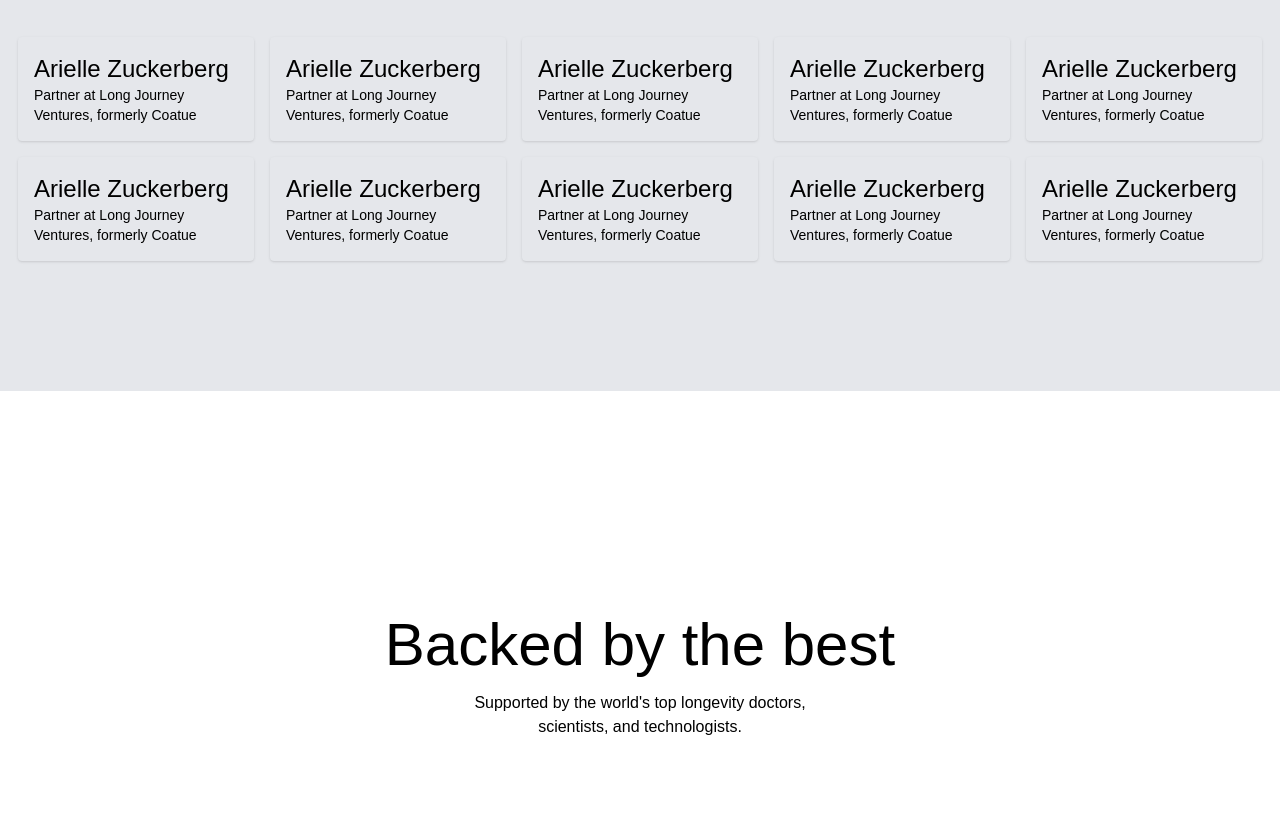
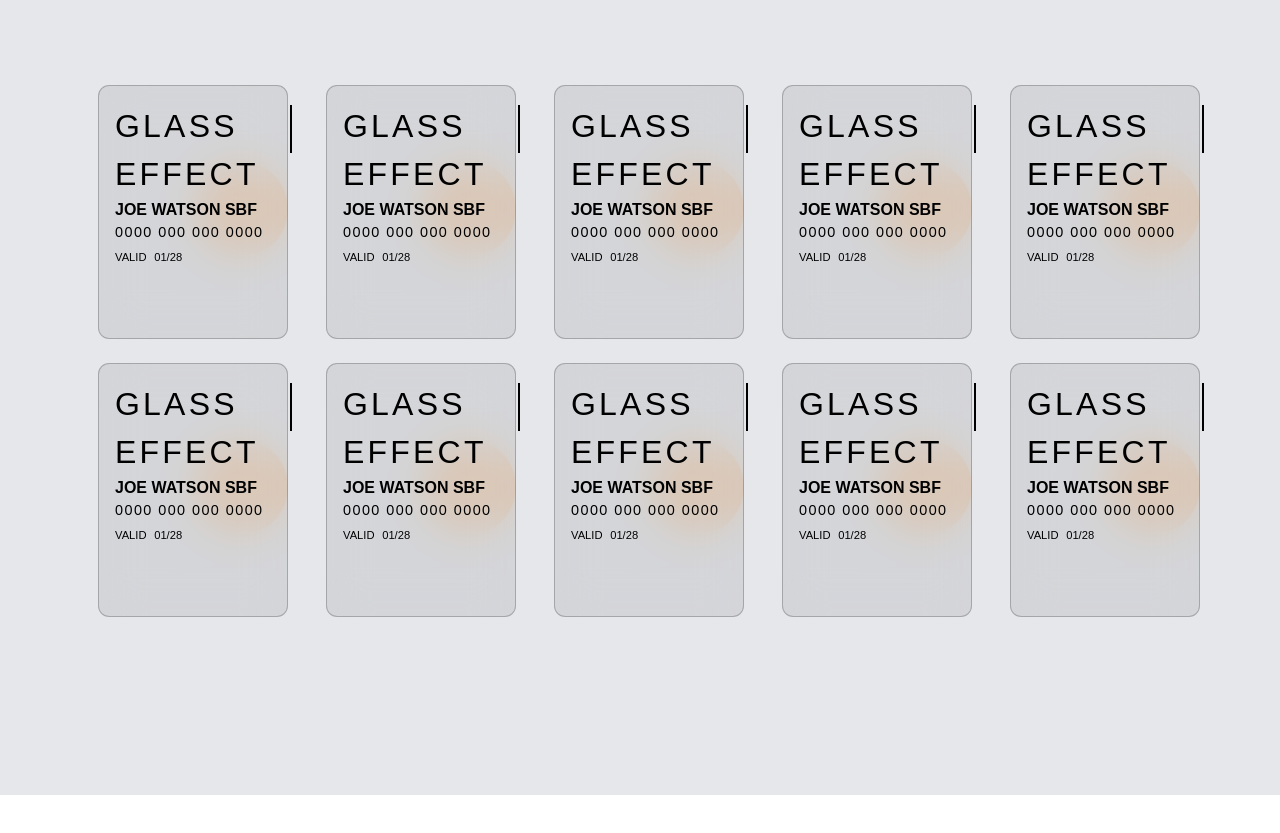
Before and after one commit to sumit-8305/sih1.0, a React (Create React App) app: page / in a window 1280 px wide. Shown: the part 4907-5740 px from the top of the page. Built offline with nearby package versions, Linux system fonts and the light colour scheme.

Commit message:
HomeUpdate

```diff
--- /dev/null
+++ b/src/components/Grid5x2.js
@@ -0,0 +1,194 @@
+import React from "react";
+import styled from "styled-components";
+
+const Grid5x2 = () => {
+  return (
+    <StyledWrapper>
+      <div className="grid md:grid-cols-5 grid-cols-2 justify-center gap-6 p-12 ml-8">
+        <div className="container">
+          <div className="box">
+            <span className="title">GLASS EFFECT</span>
+            <div>
+              <strong>JOE WATSON SBF</strong>
+              <p>0000 000 000 0000</p>
+              <span>VALID</span> <span>01/28</span>
+            </div>
+          </div>
+        </div>
+        <div className="container">
+          <div className="box">
+            <span className="title">GLASS EFFECT</span>
+            <div>
+              <strong>JOE WATSON SBF</strong>
+              <p>0000 000 000 0000</p>
+              <span>VALID</span> <span>01/28</span>
+            </div>
+          </div>
+        </div>
+        <div className="container">
+          <div className="box">
+            <span className="title">GLASS EFFECT</span>
+            <div>
+              <strong>JOE WATSON SBF</strong>
+              <p>0000 000 000 0000</p>
+              <span>VALID</span> <span>01/28</span>
+            </div>
+          </div>
+        </div>
+        <div className="container">
+          <div className="box">
+            <span className="title">GLASS EFFECT</span>
+            <div>
+              <strong>JOE WATSON SBF</strong>
+              <p>0000 000 000 0000</p>
+              <span>VALID</span> <span>01/28</span>
+            </div>
+          </div>
+        </div>
+        <div className="container">
+          <div className="box">
+            <span className="title">GLASS EFFECT</span>
+            <div>
+              <strong>JOE WATSON SBF</strong>
+              <p>0000 000 000 0000</p>
+              <span>VALID</span> <span>01/28</span>
+            </div>
+          </div>
+        </div>
+        <div className="container">
+          <div className="box">
+            <span className="title">GLASS EFFECT</span>
+            <div>
+              <strong>JOE WATSON SBF</strong>
+              <p>0000 000 000 0000</p>
+              <span>VALID</span> <span>01/28</span>
+            </div>
+          </div>
+        </div>
+        <div className="container">
+          <div className="box">
+            <span className="title">GLASS EFFECT</span>
+            <div>
+              <strong>JOE WATSON SBF</strong>
+              <p>0000 000 000 0000</p>
+              <span>VALID</span> <span>01/28</span>
+            </div>
+          </div>
+        </div>
+        <div className="container">
+          <div className="box">
+            <span className="title">GLASS EFFECT</span>
+            <div>
+              <strong>JOE WATSON SBF</strong>
+              <p>0000 000 000 0000</p>
+              <span>VALID</span> <span>01/28</span>
+            </div>
+          </div>
+        </div>
+        <div className="container">
+          <div className="box">
+            <span className="title">GLASS EFFECT</span>
+            <div>
+              <strong>JOE WATSON SBF</strong>
+              <p>0000 000 000 0000</p>
+              <span>VALID</span> <span>01/28</span>
+            </div>
+          </div>
+        </div>
+        <div className="container">
+          <div className="box">
+            <span className="title">GLASS EFFECT</span>
+            <div>
+              <strong>JOE WATSON SBF</strong>
+              <p>0000 000 000 0000</p>
+              <span>VALID</span> <span>01/28</span>
+            </div>
+          </div>
+        </div>
+      </div>
+    </StyledWrapper>
+  );
+};
+
+const StyledWrapper = styled.div`
+  .container {
+  color: black;
+  position: relative;
+  font-family: sans-serif;
+}
+
+.container::before,
+.container::after {
+  content: "";
+  background-color: #fab5704c;
+  position: absolute;
+}
+
+.container::before {
+  border-radius: 50%;
+  width: 6rem;
+  height: 6rem;
+  top: 30%;
+  right: 7%;
+}
+
+.container::after {
+  content: "";
+  position: absolute;
+  height: 3rem;
+  top: 8%;
+  right: 5%;
+  border: 1px solid;
+}
+
+.container .box {
+  width: 11.875em;
+  height: 15.875em;
+  padding: 1rem;
+  background-color: rgba(0, 0, 0, 0.074);
+  border: 1px solid rgba(0, 0, 0, 0.222);
+  -webkit-backdrop-filter: blur(20px);
+  backdrop-filter: blur(20px);
+  border-radius: 0.7rem;
+  transition: all ease 0.3s;
+}
+
+.container .box {
+  justify-content: space-between;
+}
+
+.container .box .title {
+  font-size: 2rem;
+  font-weight: 500;
+  letter-spacing: 0.1em;
+}
+
+.container .box div strong {
+  margin-bottom: 0.5rem;
+}
+
+.container .box div p {
+  margin: 0;
+  font-size: 0.9em;
+  font-weight: 300;
+  letter-spacing: 0.1em;
+}
+
+.container .box div span {
+  font-size: 0.7rem;
+  font-weight: 300;
+}
+
+.container .box div span:nth-child(3) {
+  font-weight: 500;
+  margin-right: 0.2rem;
+}
+
+.container .box:hover {
+  box-shadow: 0px 0px 20px 1px #ffbb763f;
+  border: 1px solid rgba(255, 255, 255, 0.454);
+}
+
+`;
+
+export default Grid5x2;
--- a/src/components/Landing.js
+++ b/src/components/Landing.js
@@ -7,7 +7,8 @@
 import Features from './Features';
 import Bars from './Bars';
 import Parallax from './Parallax';
-import Spline from '@splinetool/react-spline';
+import Grid5x2 from './Grid5x2';
+
 
 const Landing = () => {
   const lines = [
@@ -89,48 +90,9 @@
           <div>
             <div className='mt-12 border-2 bg-[#e5e7eb] mt-72 pb-28'>
 
-              <div className="grid md:grid-cols-5 grid-cols-2 gap-4 p-4">
+              <div className=" gap-4 p-4">
 
-                <div className="bg-gray-200 p-4 rounded shadow">
-                  <h1 className=' text-2xl'>Arielle Zuckerberg</h1>
-                  <p className=' text-sm'>Partner at Long Journey Ventures, formerly Coatue</p>
-                </div>
-                <div className="bg-gray-200 p-4 rounded shadow">
-                  <h1 className=' text-2xl'>Arielle Zuckerberg</h1>
-                  <p className=' text-sm'>Partner at Long Journey Ventures, formerly Coatue</p>
-                </div>
-                <div className="bg-gray-200 p-4 rounded shadow">
-                  <h1 className=' text-2xl'>Arielle Zuckerberg</h1>
-                  <p className=' text-sm'>Partner at Long Journey Ventures, formerly Coatue</p>
-                </div>
-                <div className="bg-gray-200 p-4 rounded shadow">
-                  <h1 className=' text-2xl'>Arielle Zuckerberg</h1>
-                  <p className=' text-sm'>Partner at Long Journey Ventures, formerly Coatue</p>
-                </div>
-                <div className="bg-gray-200 p-4 rounded shadow">
-                  <h1 className=' text-2xl'>Arielle Zuckerberg</h1>
-                  <p className=' text-sm'>Partner at Long Journey Ventures, formerly Coatue</p>
-                </div>
-                <div className="bg-gray-200 p-4 rounded shadow">
-                  <h1 className=' text-2xl'>Arielle Zuckerberg</h1>
-                  <p className=' text-sm'>Partner at Long Journey Ventures, formerly Coatue</p>
-                </div>
-                <div className="bg-gray-200 p-4 rounded shadow">
-                  <h1 className=' text-2xl'>Arielle Zuckerberg</h1>
-                  <p className=' text-sm'>Partner at Long Journey Ventures, formerly Coatue</p>
-                </div>
-                <div className="bg-gray-200 p-4 rounded shadow">
-                  <h1 className=' text-2xl'>Arielle Zuckerberg</h1>
-                  <p className=' text-sm'>Partner at Long Journey Ventures, formerly Coatue</p>
-                </div>
-                <div className="bg-gray-200 p-4 rounded shadow">
-                  <h1 className=' text-2xl'>Arielle Zuckerberg</h1>
-                  <p className=' text-sm'>Partner at Long Journey Ventures, formerly Coatue</p>
-                </div>
-                <div className="bg-gray-200 p-4 rounded shadow">
-                  <h1 className=' text-2xl'>Arielle Zuckerberg</h1>
-                  <p className=' text-sm'>Partner at Long Journey Ventures, formerly Coatue</p>
-                </div>
+                <Grid5x2/>
 
 
               </div>
@@ -196,14 +158,7 @@
           </div>
         </div>
       </div>
-      <div>
 
-
-
-        <Spline scene="https://prod.spline.design/cALiqpjuPIjuBwc7/scene.splinecode" />
-
-
-      </div>
       <div className='mt-52'>
         <div className='flex justify-center text-center'>
           <h1 className='text-6xl '>For people who want more</h1>
```
